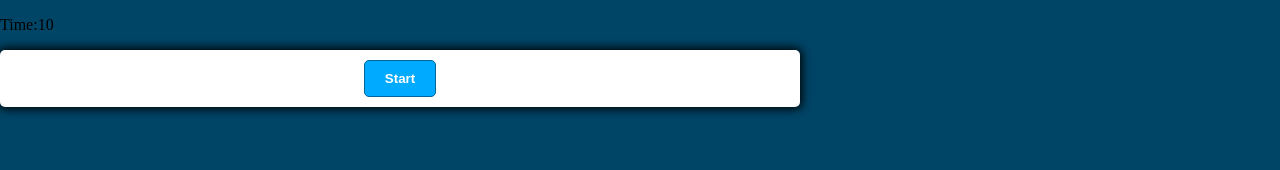
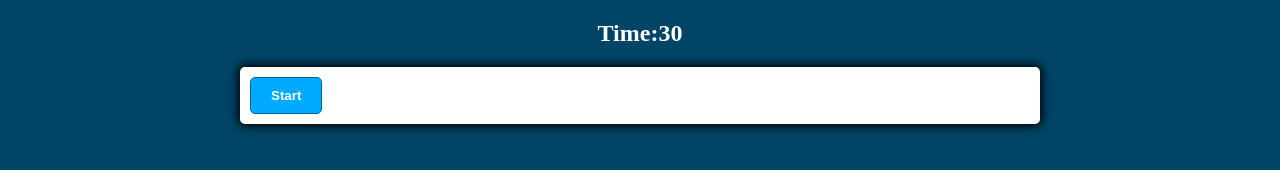
Before and after one commit to ElijahIG/Coding-Quiz, a plain HTML site: page index.html in a window 1280 px wide. Drawn offline with Linux system fonts and the light colour scheme.

Commit message:
Fixed css

```diff
--- a/index.html
+++ b/index.html
@@ -9,7 +9,7 @@
   </head>
   <body>
     <header id="header">
-      <p>Time:<span id="timer">10</span></p>
+      <h2>Time:<span id="timer">30</span></h2>
     </header>
     <div class="container">
       <div id="question-container">
--- a/script.js
+++ b/script.js
@@ -56,7 +56,7 @@ function showQuestion(index) {
     }
     currentQuestionIndex++;
     if (currentQuestionIndex >= questions.length) {
-      console.log("out of questions");
+      alert("Completed!");
     } else {
       showQuestion(currentQuestionIndex);
     }
@@ -74,7 +74,7 @@ function showQuestion(index) {
   document.getElementById("a4").addEventListener("click", answerClickHandler);
 }
 
-function startQuiz() {
+function () {
   var x = setInterval(function () {
     counter--;
     if (counter >= 0) {
--- a/style.css
+++ b/style.css
@@ -12,9 +12,13 @@
 
 body {
   --hue: var(--hue-neutral);
-  padding: 0;
+  padding: 0px;
   margin: 0;
   background-color: hsl(var(--hue), 100%, 20%);
+  display: flex;
+  justify-content: center;
+  align-items: center;
+  flex-direction: column;
 }
 
 .container {
@@ -24,9 +28,6 @@ body {
   border-radius: 5px;
   padding: 10px;
   box-shadow: 0 0 10px 2px;
-  justify-content: center;
-  align-items: center;
-  display: flex;
 }
 
 .btn-grid {
@@ -56,3 +57,7 @@ body {
   font-weight: bold;
   padding: 10px 20px;
 }
+
+header {
+  color: white;
+}
```
Also changed, not shown: 1 other file.
